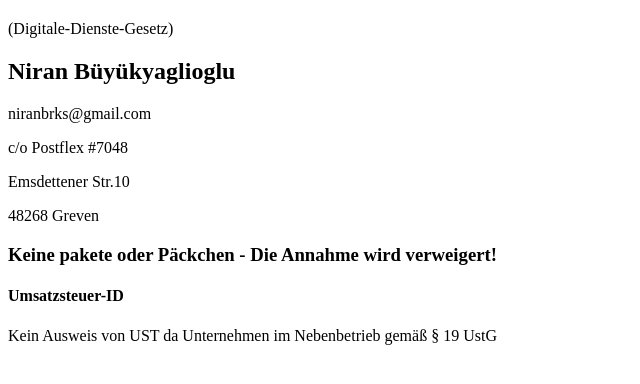
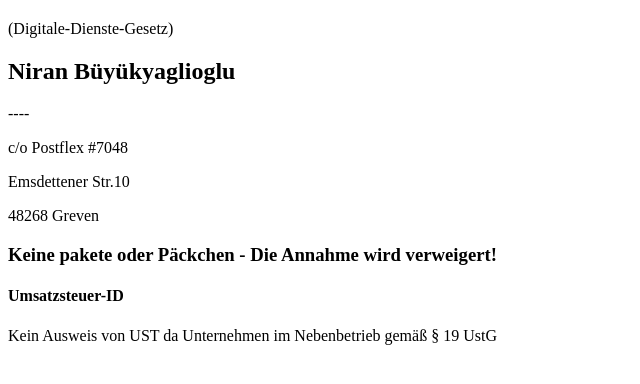
Before and after one commit to LordabiX/Niralina, a plain HTML site: page Niralina/Impressum.html in a window 1280 px wide. Shown: the part 46-430 px from the top of the page, without its empty margins (0-640 px from the left). Drawn offline with Linux system fonts and the light colour scheme.

Commit message:
email deleted

```diff
--- a/Niralina/Impressum.html
+++ b/Niralina/Impressum.html
@@ -12,7 +12,7 @@
     <h1>Impressum nach § 5 DDG</h1>
     <p>(Digitale-Dienste-Gesetz)</p>
     <h2>Niran Büyükyaglioglu</h2>
-    <p>niranbrks@gmail.com</p>
+    <p>----</p>
     <p>c/o Postflex #7048</p>
     <p>Emsdettener Str.10</p>
     <p>48268 Greven</p>
```
